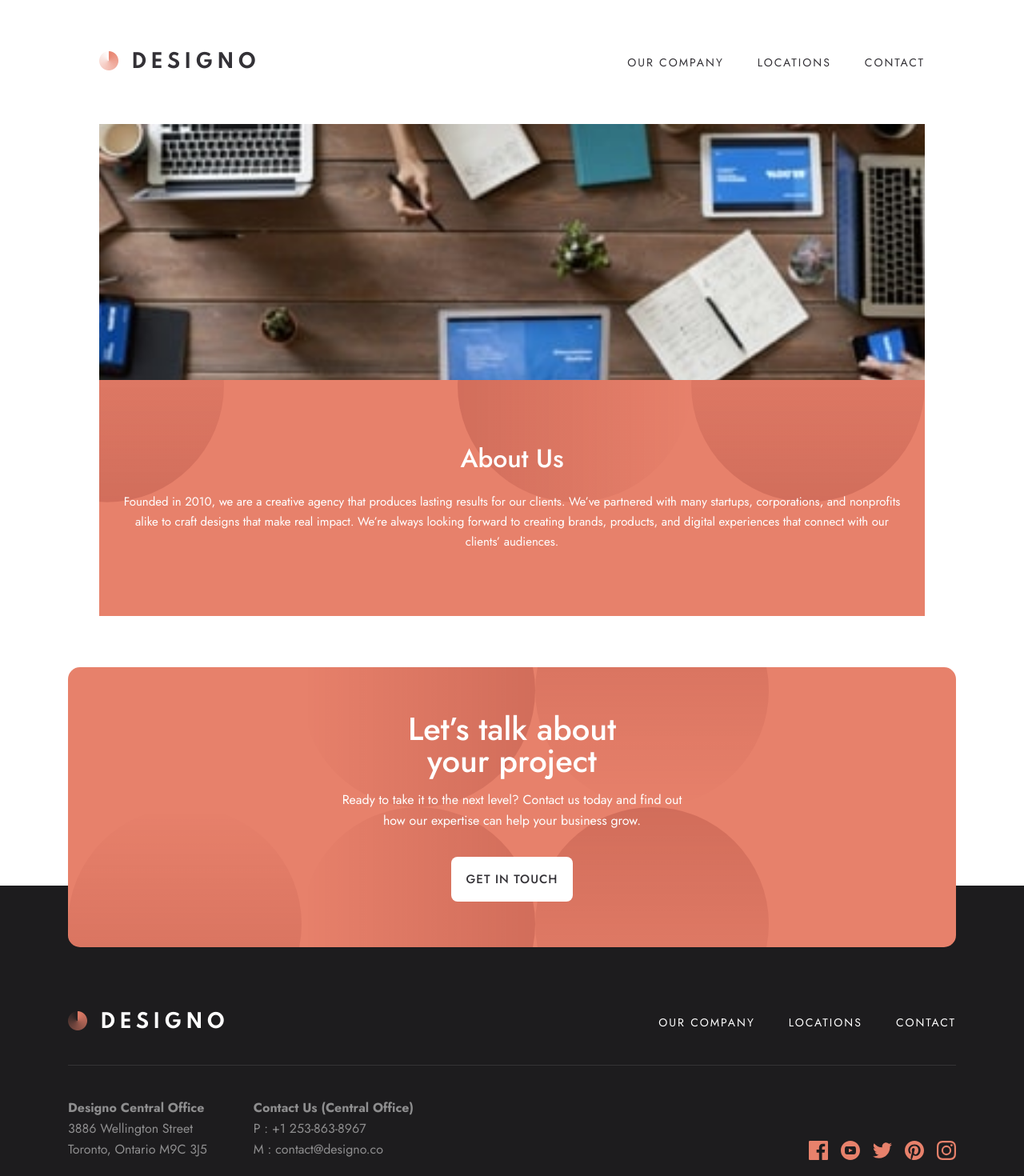
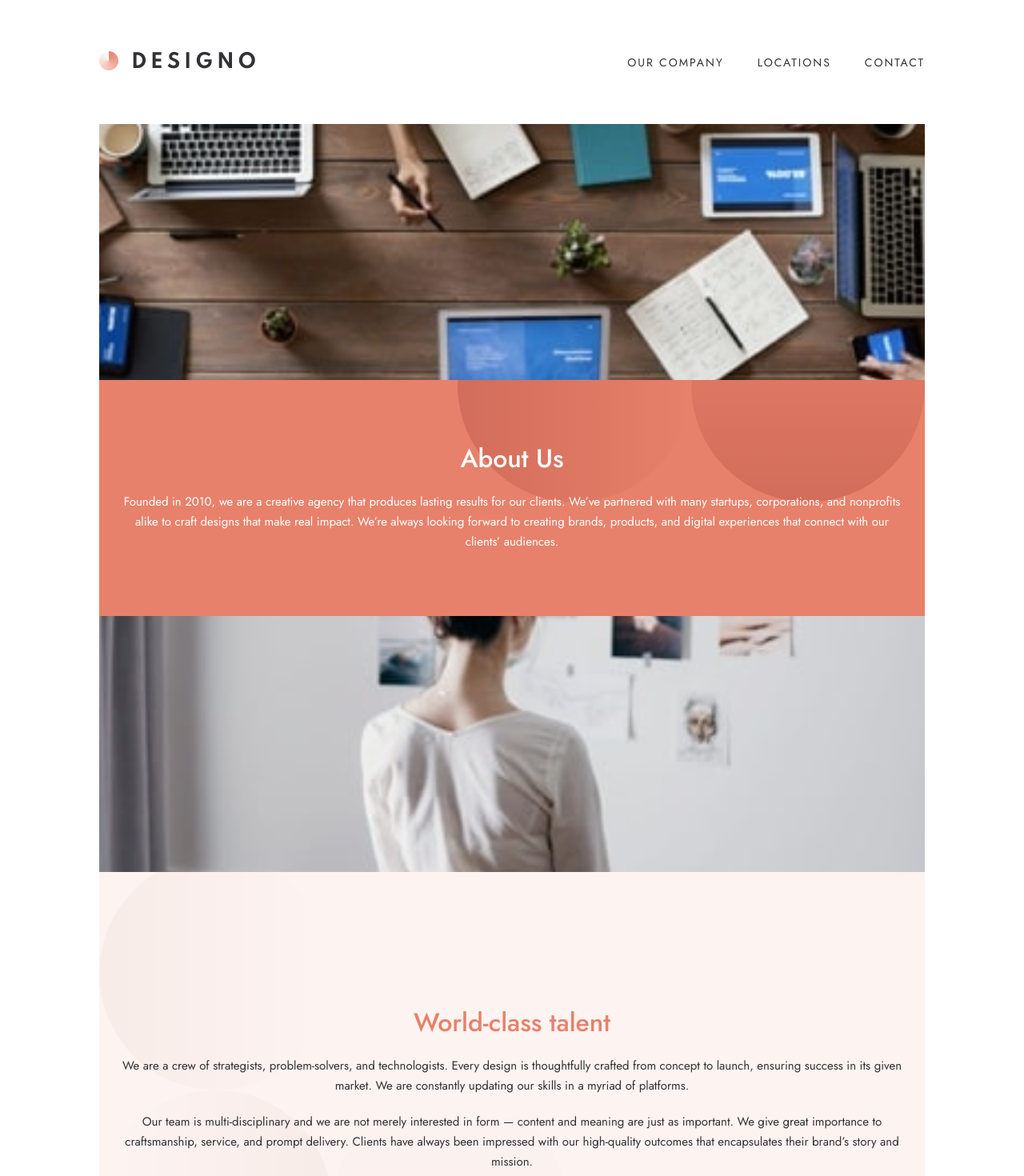
Before and after one commit to g-akca/designo, a React (Vite) app: page /#/about in a window 1280 px wide. Shown: the top 1470 px of the page at 80% size. Built offline with nearby package versions, Linux system fonts and the light colour scheme.

Commit message:
Refactor HeroSection and StorySection components: improve layout and add paragraph rendering

```diff
--- a/src/components/about/HeroSection.tsx
+++ b/src/components/about/HeroSection.tsx
@@ -2,7 +2,12 @@ import heroImg from "/assets/about/mobile/image-about-hero.jpg";
 
 function HeroSection() {
   return (
-    <div className="bg-peach flex flex-col bg-[url('/assets/about/mobile/bg-pattern-hero-about-mobile.svg')] bg-position-[right_180px]">
+    <div
+      className="
+        bg-peach bg-[url('/assets/about/mobile/bg-pattern-hero-about-mobile.svg')]
+        bg-position-[right_180px] bg-no-repeat flex flex-col
+      "
+    >
       <img src={heroImg} alt="" className="h-80 object-cover" />
 
       <div className="px-6 py-20 flex flex-col gap-6 items-center text-center text-white">
--- a/src/components/about/StorySection.tsx
+++ b/src/components/about/StorySection.tsx
@@ -5,9 +5,32 @@ type StorySectionProps = {
 };
 
 function StorySection({ heading, story, image }: StorySectionProps) {
+  const paragraphs = story
+    .split(/<br\s*\/?>/i)
+    .map((paragraph) => paragraph.trim())
+    .filter(Boolean);
+
   return (
-    <>
-    </>
+    <div className="flex flex-col bg-[#FDF3F0]">
+      <img src={image} alt="" className="h-80 object-cover" />
+
+      <div
+        className="
+          bg-[url('/assets/shared/desktop/bg-pattern-three-circles.svg')] bg-left bg-no-repeat px-6
+          py-12 min-h-136.25 flex flex-col items-center justify-center gap-6 text-center
+        "
+      >
+        <h2 className="text-[32px] leading-9 font-medium text-peach">{heading}</h2>
+
+        <div className="flex flex-col gap-5">
+          {paragraphs.map((paragraph, index) => (
+            <p key={`${heading}-${index}`} className="text-[15px] leading-6.25 whitespace-pre-line">
+              {paragraph}
+            </p>
+          ))}
+        </div>
+      </div>
+    </div>
   )
 }
 
```
